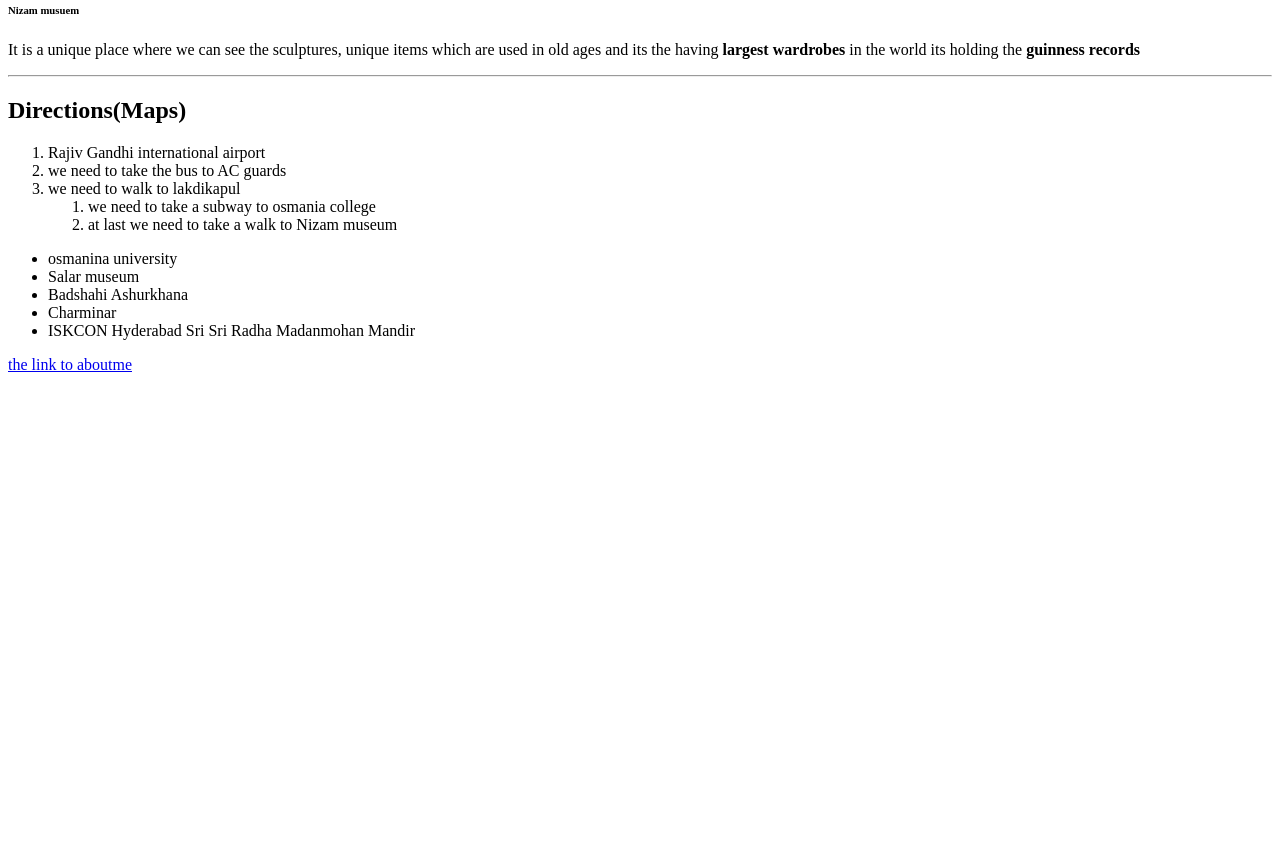
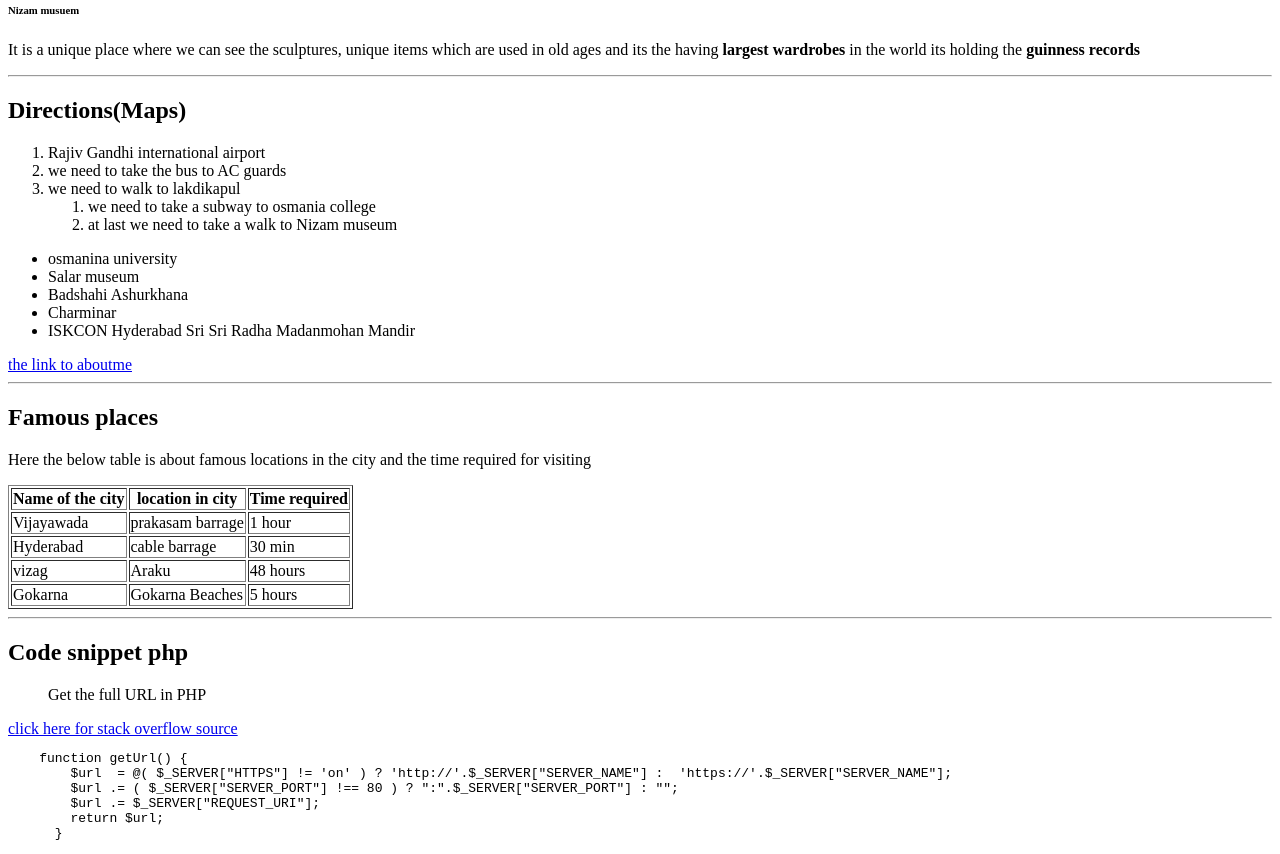
Before and after one commit to 44-563-Web-Apps-F22/44563-webapps-assignment-3-ravitejagurram12, a plain HTML site: page index.html in a window 1280 px wide. Shown: the part 79-933 px from the top of the page. Before the commit the page ends 800 px from the top, so only its background shows below. Drawn offline with Linux system fonts and the light colour scheme.

Commit message:
Update index.html

```diff
--- a/index.html
+++ b/index.html
@@ -24,13 +24,61 @@
         </li>
     </ol>
     <ul>
-       <li> osmanina university</li>
+        <li> osmanina university</li>
         <li>Salar museum</li>
         <li>Badshahi Ashurkhana</li>
         <li>Charminar</li>
-       <li> ISKCON Hyderabad Sri Sri Radha Madanmohan Mandir</li>
+        <li> ISKCON Hyderabad Sri Sri Radha Madanmohan Mandir</li>
     </ul>
     <a href="aboutme.html">the link to aboutme</a>
+
+    <hr>
+    <h2>Famous places</h2>
+    <p>Here the below table is about famous locations in the city and the time required for visiting</p>
+    <table border="1px">
+        <tr>
+            <th> Name of the city </th>
+            <th> location in city </th>
+            <th> Time required </th>
+        </tr>
+        <tr>
+            <td> Vijayawada </td>
+            <td> prakasam barrage </td>
+            <td> 1 hour </td>
+        </tr>
+        <tr>
+            <td> Hyderabad </td>
+            <td> cable barrage </td>
+            <td> 30 min </td>
+        </tr>
+        <tr>
+            <td> vizag </td>
+            <td> Araku </td>
+            <td> 48 hours </td>
+        </tr>
+        <tr>
+            <td> Gokarna </td>
+            <td> Gokarna Beaches </td>
+            <td> 5 hours </td>
+        </tr>
+    </table>
+
+<hr>
+
+<h2> Code snippet php</h2>
+<blockquote> Get the full URL in PHP </blockquote>
+<a href="https://stackoverflow.com/questions/9816889/how-can-i-echo-or-print-an-array-in-php">click here for stack overflow source</a>
+
+<pre>
+    function getUrl() {
+        $url  = @( $_SERVER["HTTPS"] != 'on' ) ? 'http://'.$_SERVER["SERVER_NAME"] :  'https://'.$_SERVER["SERVER_NAME"];
+        $url .= ( $_SERVER["SERVER_PORT"] !== 80 ) ? ":".$_SERVER["SERVER_PORT"] : "";
+        $url .= $_SERVER["REQUEST_URI"];
+        return $url;
+      }
+</pre>
+
 </body>
 
+
 </html>
```
